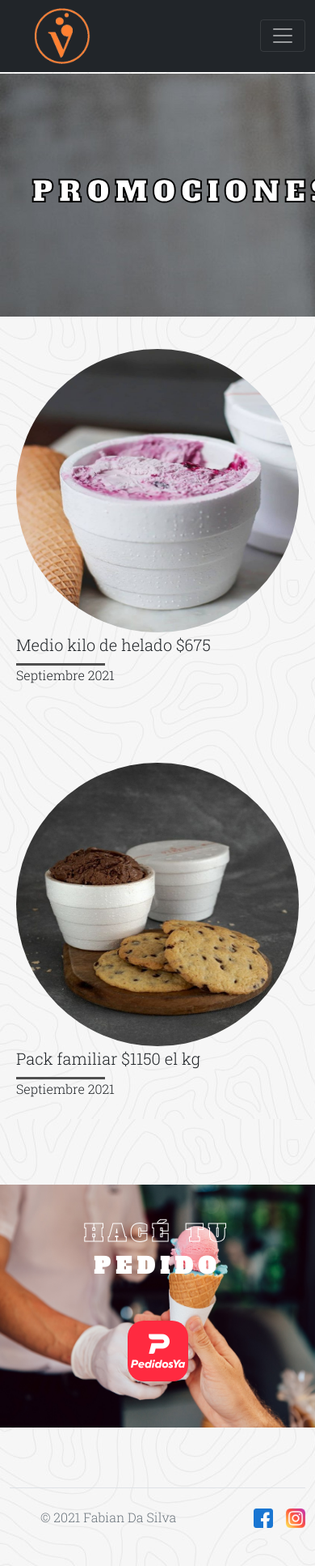
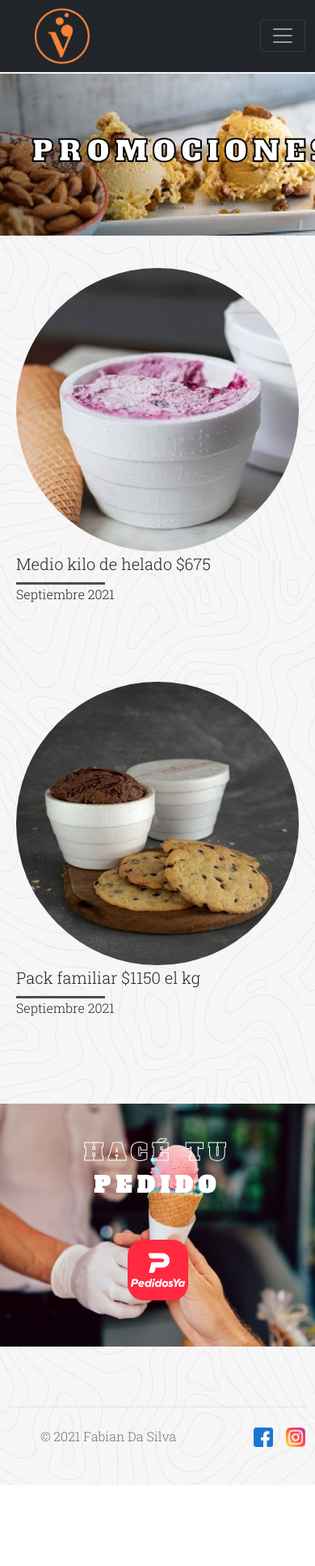
Before and after one commit to FabianDaSilva/vibean, a website: page promociones.html in a window 390 px wide. Shown: the top 1934 px of the page at 81% size. After the commit the page ends 1834 px from the top, so only its background shows below. Drawn offline with nearby package versions, Linux system fonts and the light colour scheme.

Commit message:
cambie los contenedores

```diff
--- a/scss/_promocionesMob.scss
+++ b/scss/_promocionesMob.scss
@@ -1,4 +1,4 @@
-@media (max-width:1024px){
+@media (max-width:1024px) {
     body {
         background-image: url("../img/back.jpg");
 
@@ -19,8 +19,8 @@
 
         .imgBannerPromociones {
             background-image: url("../img/promocionesBanner.jpg");
-            background-size: center;
-            background-attachment: fixed;
+            background-position: center center;
+            background-repeat: contain;
             width: 100%;
             height: 300px;
             padding: 10px 0 10 0;
@@ -102,9 +102,10 @@
             align-items: center;
             margin: 50px 0 50px;
             background-image: url("../img/fondoPedidos.jpg");
-            background-repeat: space;
             background-attachment: fixed;
-            background-size: cover;
+            background-position: center center;
+            background-repeat: contain;
+
 
             .textoPedidos {
                 width: 600px;
@@ -155,14 +156,16 @@
 
     }
 }
-@media (max-width:768px){
+
+@media (max-width:768px) {
     body {
         background-image: url("../img/back.jpg");
 
 
         .imgBannerPromociones {
             background-image: url("../img/promocionesBanner.jpg");
-            background-size: center;
+            background-position: center center;
+            background-repeat: contain;
             background-attachment: fixed;
             width: 100%;
             height: 300px;
@@ -244,9 +247,9 @@
             align-items: center;
             margin: 50px 0 50px;
             background-image: url("../img/fondoPedidos.jpg");
-            background-repeat: space;
             background-attachment: fixed;
-            background-size: cover;
+            background-position: center center;
+            background-repeat: contain;
 
             .textoPedidos {
                 width: 580px;
@@ -296,15 +299,16 @@
 
     }
 }
-@media (max-width:600px){
+
+@media (max-width:600px) {
     body {
         background-image: url("../img/back.jpg");
 
 
         .imgBannerPromociones {
             background-image: url("../img/promocionesBanner.jpg");
-            background-size: center;
-            background-attachment: fixed;
+            background-position: center center;
+            background-repeat: contain;
             width: 100%;
             height: 300px;
             padding: 10px 0 10 0;
@@ -385,9 +389,9 @@
             align-items: center;
             margin: 50px 0 50px;
             background-image: url("../img/fondoPedidos.jpg");
-            background-repeat: space;
             background-attachment: fixed;
-            background-size: cover;
+            background-position: center center;
+            background-repeat: contain;
 
             .textoPedidos {
                 width: 580px;
@@ -437,17 +441,18 @@
 
     }
 }
-@media (max-width:480px){
+
+@media (max-width:480px) {
     body {
         background-image: url("../img/back.jpg");
 
 
         .imgBannerPromociones {
-            background-image: url("../img/promocionesBanner.jpg");
-            background-size: center;
-            background-attachment: fixed;
+            background-image: url("../img/mobile/mobileBanner.jpg");
+            background-position: center center;
+            background-repeat: contain;
             width: 100%;
-            height: 300px;
+            height: 200px;
             padding: 10px 0 10 0;
             display: flex;
 
@@ -517,7 +522,7 @@
         }
 
         .pedidos {
-            width: 400px;
+            width: 100%;
             height: 300px;
             display: flex;
             justify-content: center;
@@ -527,8 +532,8 @@
             margin: 50px 0 50px;
             background-image: url("../img/fondoPedidos.jpg");
             background-repeat: space;
-            background-attachment: fixed;
-            background-size: cover;
+            background-position: center center;
+            background-repeat: contain;
 
             .textoPedidos {
                 width: 200px;
@@ -577,10 +582,15 @@
 
     }
 }
-@media (max-width:320px){
+
+@media (max-width:320px) {
     body {
         background-image: url("../img/back.jpg");
 
+        header {
+            width: 100%;
+            height: 91px;
+        }
 
         .imgBannerPromociones {
             background-image: url("../img/mobile/mobileBanner.jpg");
@@ -656,7 +666,7 @@
         }
 
         .pedidos {
-            width: 300px;
+            width: 100%;
             height: 280px;
             display: flex;
             justify-content: center;
@@ -666,7 +676,7 @@
             margin: 50px 0 50px;
             background-image: url("../img/mobile/fondoPedidos.jpg");
             background-position: center center;
-            background-attachment: fixed;
+            background-repeat: contain;
 
             .textoPedidos {
                 width: 200px;
```
Also changed, not shown: css/style.css.
